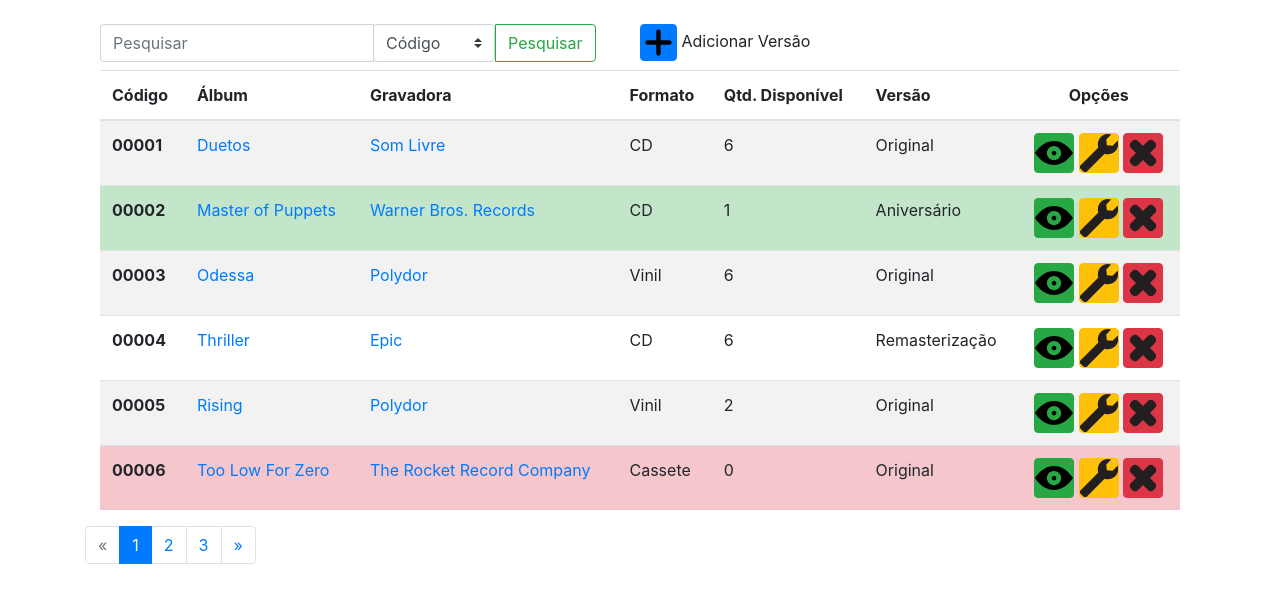
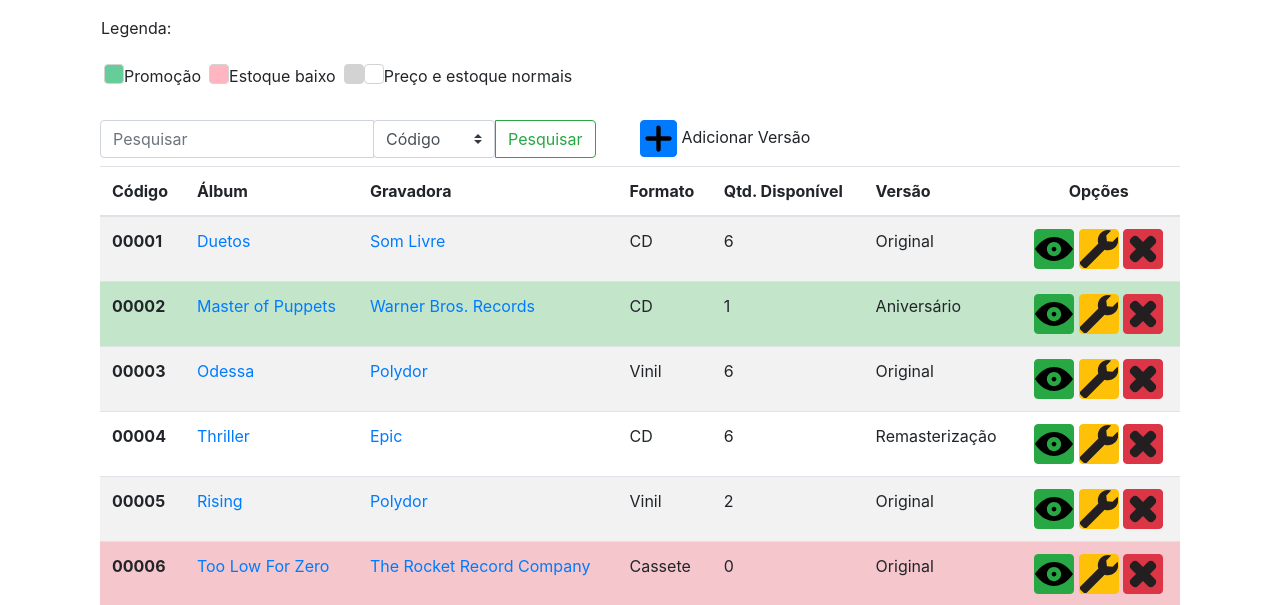
Before and after one commit to Michael-Santos/Sahudyscos, a PHP site: page /admin-release.html in a window 1280 px wide. Shown: the part 72-677 px from the top of the page. Run offline with PHP 8.4, Linux system fonts and the light colour scheme.

Commit message:
Acrescentanda legenda sobre estoque em versões.html

```diff
--- a/prototype/admin-release.html
+++ b/prototype/admin-release.html
@@ -38,7 +38,13 @@
 
     <!-- Menu de opções -->
     <main class="container pt-3 row mx-auto">
-
+        <p class="ml-3">Legenda:</p></br>
+        <div class="row container-fluid my-2 ml-1">
+            <div class="box-green"></div><p class="pr-2">Promoção</p>
+            <div class="box-red"></div><p class="pr-2">Estoque baixo</p>
+            <div class="box-gray"></div>
+            <div class="box-white"></div><p class="pr-2">Preço e estoque normais</p>
+        </div>
         <div class="row container-fluid my-2">
             <div class="col">
                 <form class="form-inline my-2 my-md-0">
--- a/prototype/style-crud.css
+++ b/prototype/style-crud.css
@@ -63,3 +63,43 @@ div.card-header{
 .options {
     text-align: center;
 }
+
+.box-green{
+    width:20px;
+    height:20px;
+    background-color:#66CC99;
+    border-radius: 4px;
+    border-color: #D3D3D3;
+    border-style: solid;
+    border-width: 1px;
+}
+
+.box-red{
+    width:20px;
+    height:20px;
+    background-color:#FFB6C1;
+    border-radius: 4px;
+    border-color: #D3D3D3;
+    border-style: solid;
+    border-width: 1px;
+}
+
+.box-gray{
+    width:20px;
+    height:20px;
+    background-color:#D3D3D3;
+    border-radius: 4px;
+    border-color: #D3D3D3;
+    border-style: solid;
+    border-width: 1px;
+}
+
+.box-white{
+    width:20px;
+    height:20px;
+    background-color:#FFFFFF;
+    border-radius: 4px;
+    border-color: #D3D3D3;
+    border-style: solid;
+    border-width: 1px;
+}
```
Also changed, not shown: prototype/style.css (+28 -0 lines).
